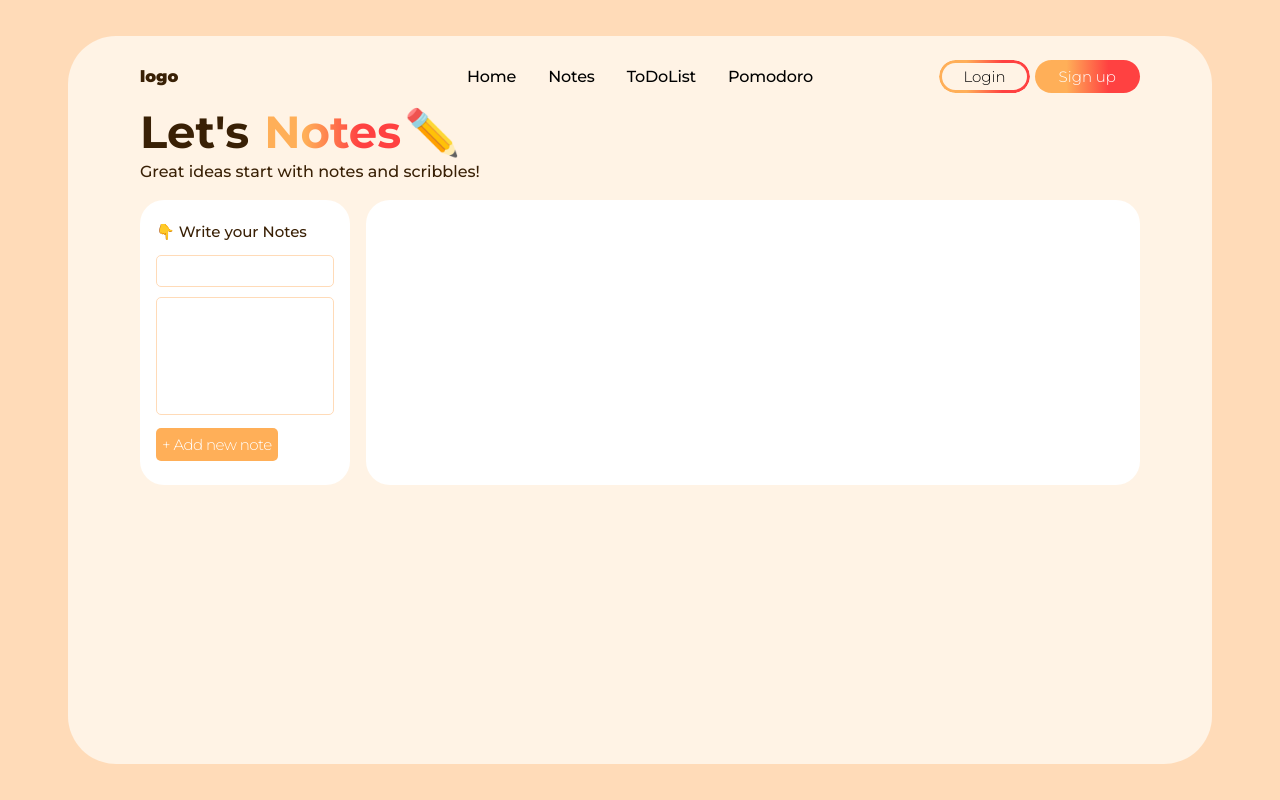
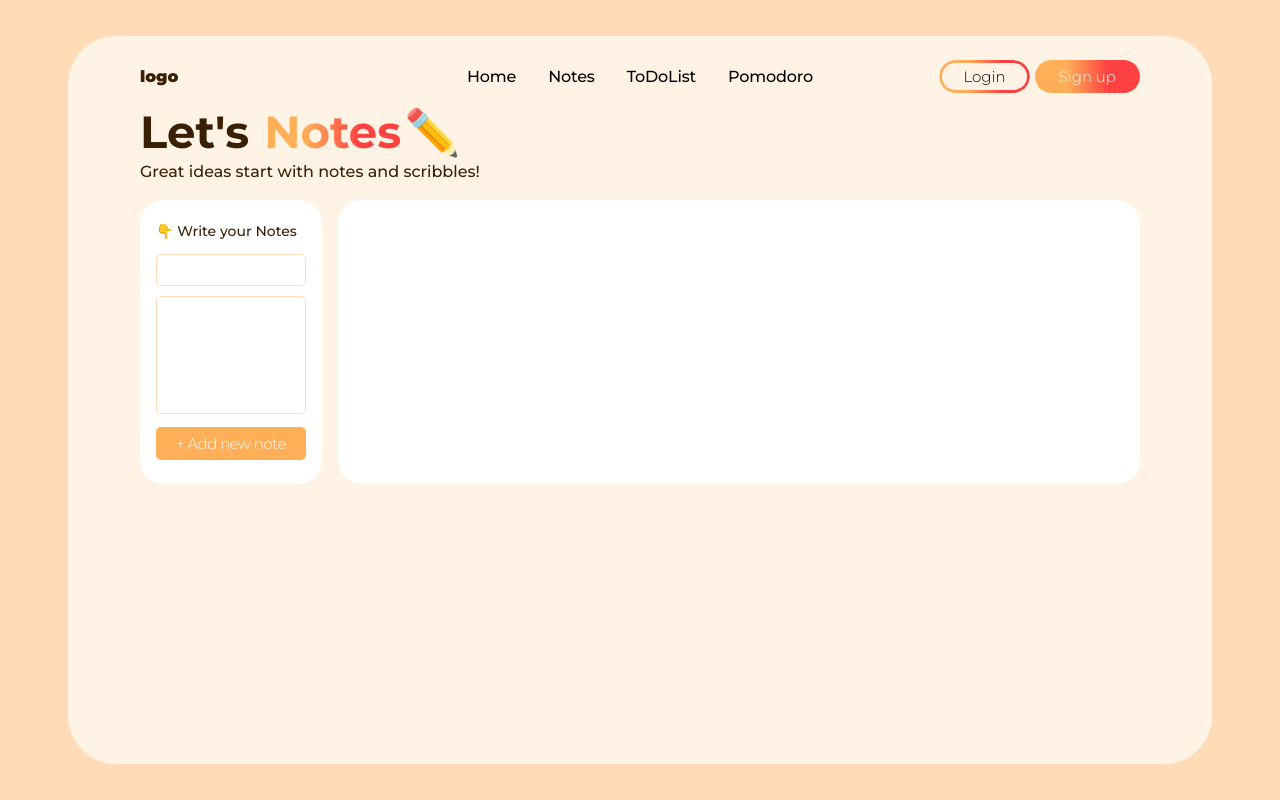
Before and after one commit to sooozi/study-app_ver.01, a React (Create React App) app: page /Note in a window 1280 px wide. Built offline with nearby package versions, Linux system fonts and the light colour scheme.

Commit message:
231215_스터디앱_노트페이지 스토리지 저장

```diff
--- a/src/components/NotesAdd.js
+++ b/src/components/NotesAdd.js
@@ -8,12 +8,13 @@ const NoteAddInner= styled.div `
     padding: 1.5rem 1rem;
     border-radius: 1.5rem;
     width: clamp(150px, 14vw, 250px);
+    min-width: 150px;
 `;
 
 const NoteInnerTit = styled.span `
     display: block;
     font-weight: 500;
-    font-size: 15px;
+    font-size: 14px;
     margin-bottom: 1rem;
 `;
 
@@ -26,6 +27,8 @@ const NewNoteTit= styled.input `
     outline: 0;
     color: rgb(57, 32, 5);
     margin-bottom: 10px;
+    width: 100%;
+    max-width: fit-content;
     &:focus, &:focus-visible  {
         border: 1px solid rgba(255, 243, 229, 1);
         background-color: rgba(255, 243, 229, 1);
@@ -42,6 +45,8 @@ const NewNoteDesc= styled.textarea `
     margin-bottom: 10px;
     min-height: 100px;
     resize: none;
+    width: 100%;
+    max-width: fit-content;
     &:focus, &:focus-visible  {
         border: 1px solid rgba(255, 243, 229, 1);
         background-color: rgba(255, 243, 229, 1);
@@ -60,6 +65,8 @@ const AddNewNote= styled.button `
     font-weight: 300;
     letter-spacing: -0.5px;
     color: #fff;
+    width: 100%;
+    transition: all 0.2s ease-in-out;
     &:hover {
         background-color: rgb(255, 65, 65);
     }
```
